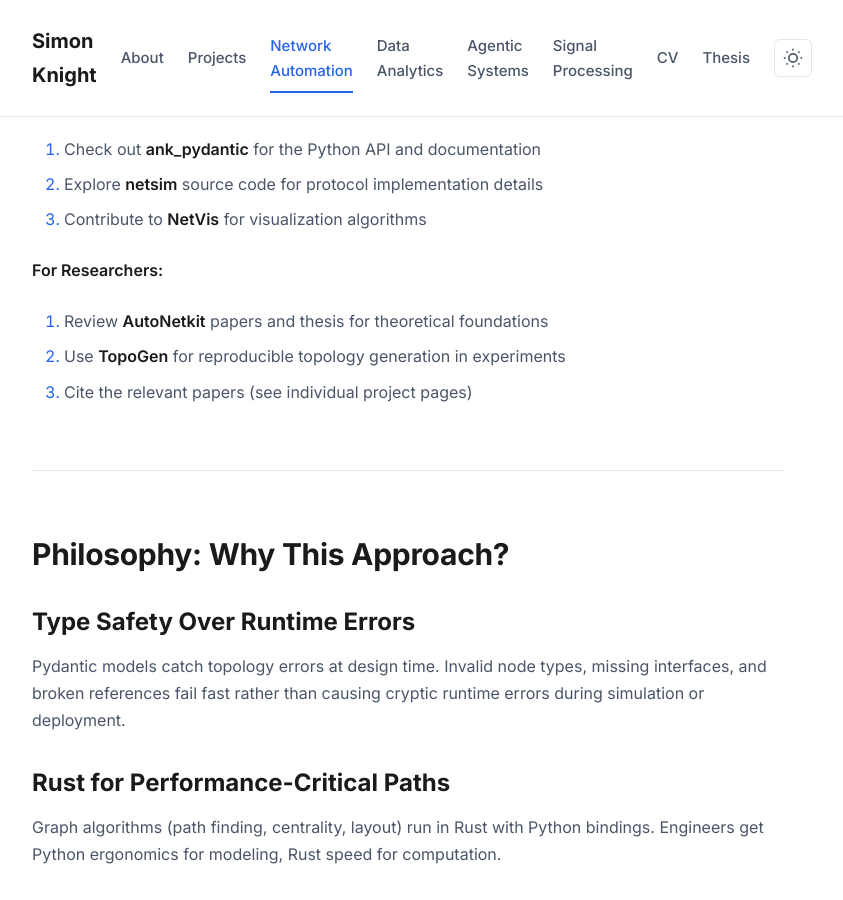
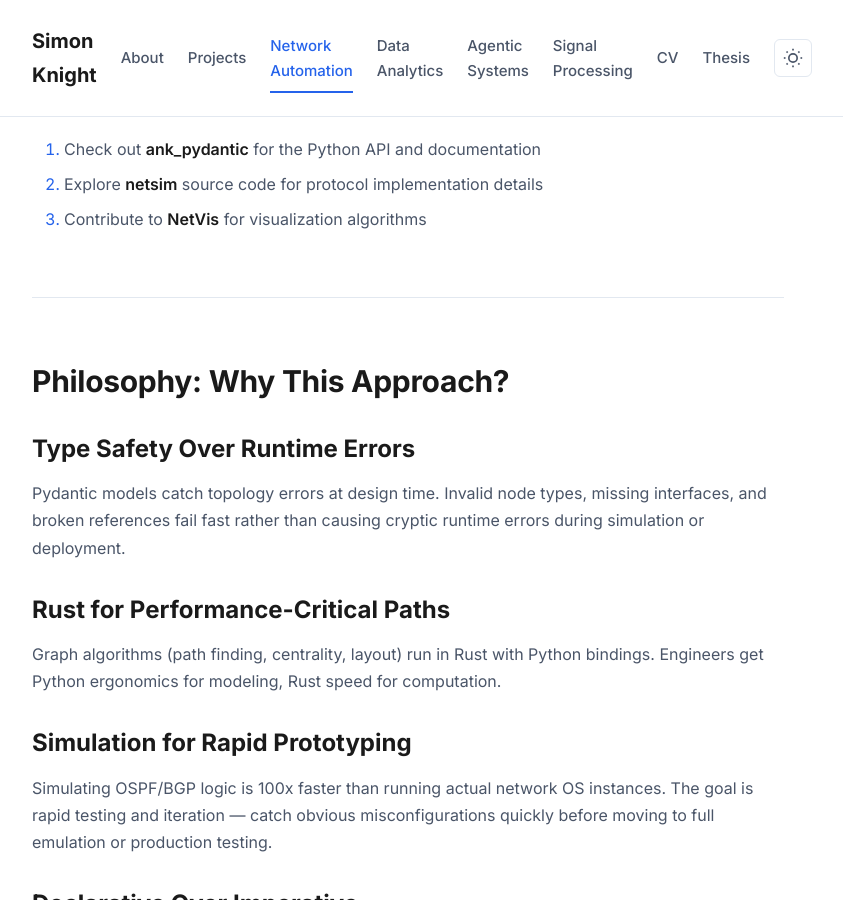
Before and after one commit to sk2/sk2.github.com, a Jekyll site: the page built from network-automation.md, in a window 1280 px wide and 900 px high, scrolled down 19356 px. Shown: the whole window, without its empty margins (232-1075 px from the left). Built offline with Jekyll 4.4.1, drawn with Linux system fonts in a browser that asks for light colours; our own code applies the rules of GitHub Pages for plain Markdown files.

Commit message:
Remove researcher section, add Internet Topology Zoo, document content guidelines
Network Automation page:
- Remove "For Researchers" section (not substantive)
- Keep only "For Network Engineers" and "For Developers" sections

CV additions:
- Add Internet Topology Zoo (2010-2013) under Professional Work
- Curated database widely used in academic research
- Provided standardized topology representations for reproducible research

README documentation:
- Add "Homepage & Ecosystem Pages" section documenting content guidelines
- Document honest approach to "Areas of Interest" (no embellishment)
- Capture messaging guidelines for network simulator (rapid prototyping focus)
- Document ecosystem page structure and navigation approach
- Preserve decisions to prevent regression on future updates

Co-Authored-By: Claude Sonnet 4.5 <noreply@anthropic.com>

```diff
--- a/network-automation.md
+++ b/network-automation.md
@@ -671,11 +671,6 @@ AutoNetkit proved that declarative, intent-based network automation could work a
 2. Explore **netsim** source code for protocol implementation details
 3. Contribute to **NetVis** for visualization algorithms
 
-**For Researchers:**
-1. Review **AutoNetkit** papers and thesis for theoretical foundations
-2. Use **TopoGen** for reproducible topology generation in experiments
-3. Cite the relevant papers (see individual project pages)
-
 ---
 
 ## Philosophy: Why This Approach?
```
Also changed, not shown: cv.md (+3 -0 lines), README.md.
